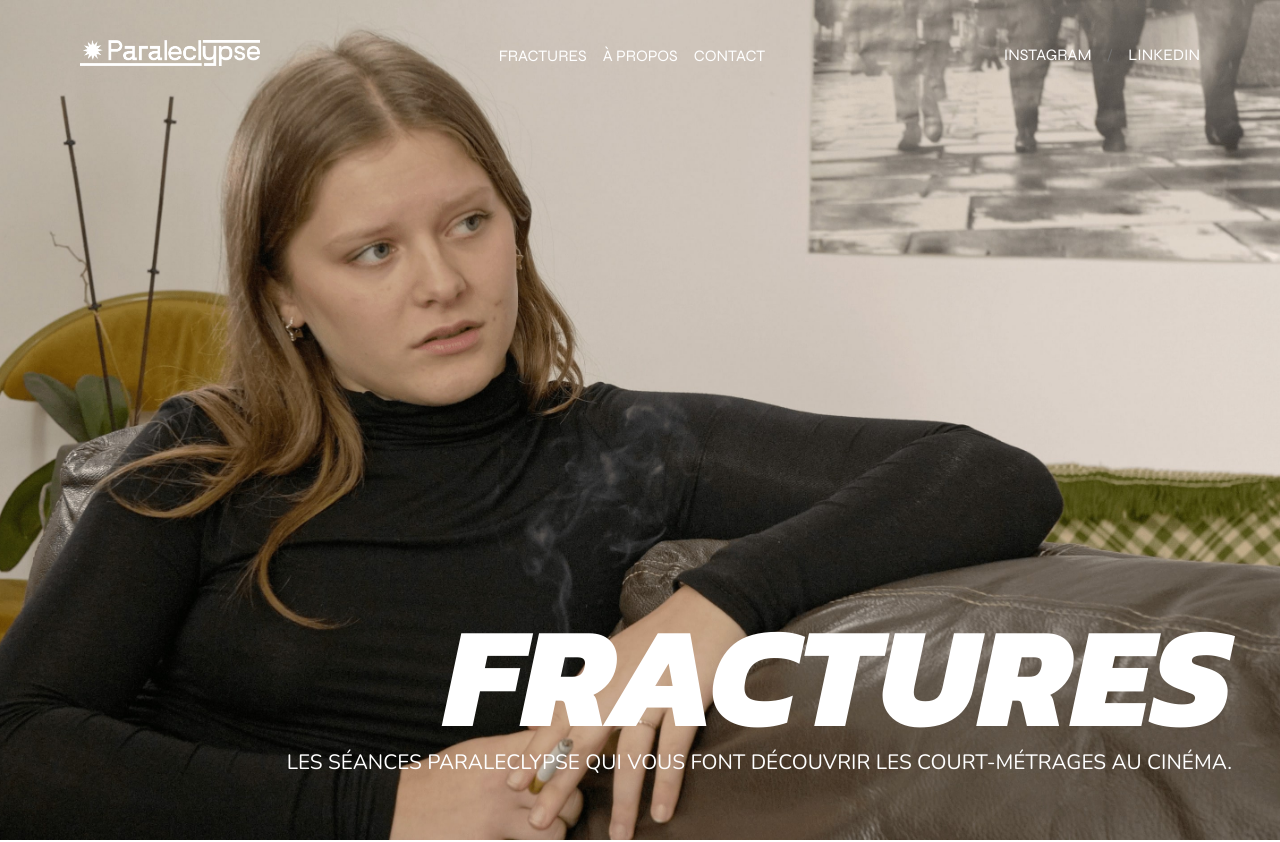
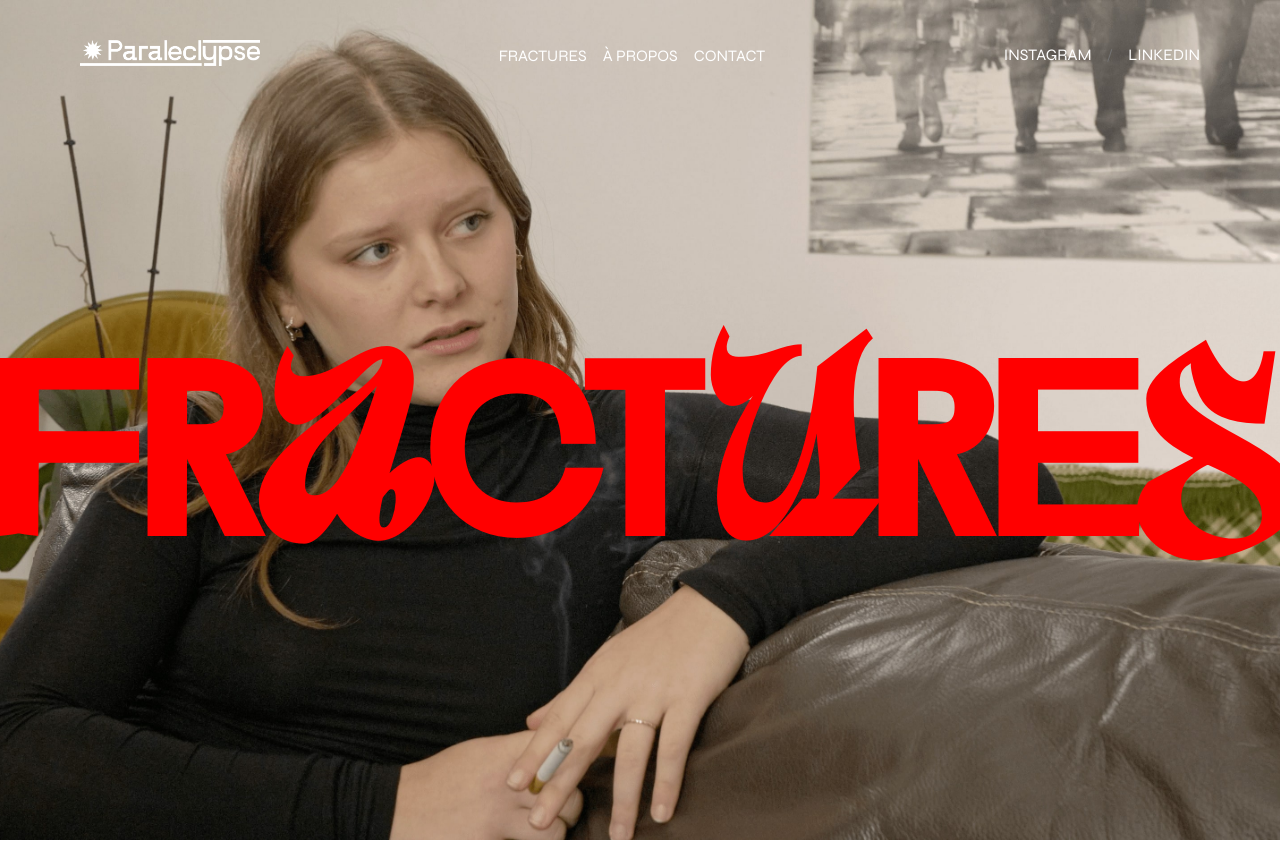
Before and after one commit to tom-mp4/paraleclypse, a Vue app: page /fractures in a window 1280 px wide. Shown: the top 842 px of the page. Built offline with nearby package versions, Linux system fonts and the light colour scheme.

Commit message:
Changed FracturesLanding.vue artistic direction

```diff
--- a/src/App.vue
+++ b/src/App.vue
@@ -5,6 +5,10 @@
 <style lang="scss">
 @import url('https://fonts.googleapis.com/css2?family=Nunito:ital,wght@0,200;0,300;0,400;0,500;0,600;0,700;1,400&family=Syne:wght@400;600;800&display=swap');
 @import url('https://fonts.googleapis.com/css2?family=Kanit:ital,wght@0,100;0,200;0,300;0,400;0,500;0,600;0,700;0,800;0,900;1,100;1,200;1,300;1,400;1,500;1,600;1,700;1,800;1,900&display=swap');
+@font-face {
+  font-family: 'Dirtyline';
+  src: url(./assets/fonts/dirtyline.otf);
+}
 
 /* Initial Params */
 
--- a/src/components/Fractures/FracturesLanding.vue
+++ b/src/components/Fractures/FracturesLanding.vue
@@ -3,8 +3,7 @@
 
 <template>
   <div class="fracturesLanding">
-    <h1>fractures</h1>
-    <p>Les séances paraleclypse qui vous font découvrir les court-métrages au cinéma.</p>
+    <h1>frActUreS</h1>
   </div>
 </template>
 
@@ -13,19 +12,15 @@
 .fracturesLanding {
   display: flex;
   flex-direction: column;
-  align-items: flex-end;
-  justify-content: flex-end;
+  align-items: center;
+  justify-content: center;
   height: 75vh;
-  color: white;
+  color: red;
   padding: 4rem 3rem;
 
   h1 {
-    font-size: 9rem;
-    font-style: italic;
-    font-weight: 800;
-    font-family: Kanit, sans-serif, italic;
-    line-height: 1;
-    text-transform: uppercase;
+    font-size: 15rem;
+    font-family: Dirtyline, sans-serif;
   }
 
   p {
```
Also changed, not shown: src/assets/fonts/dirtyline.otf (added).
